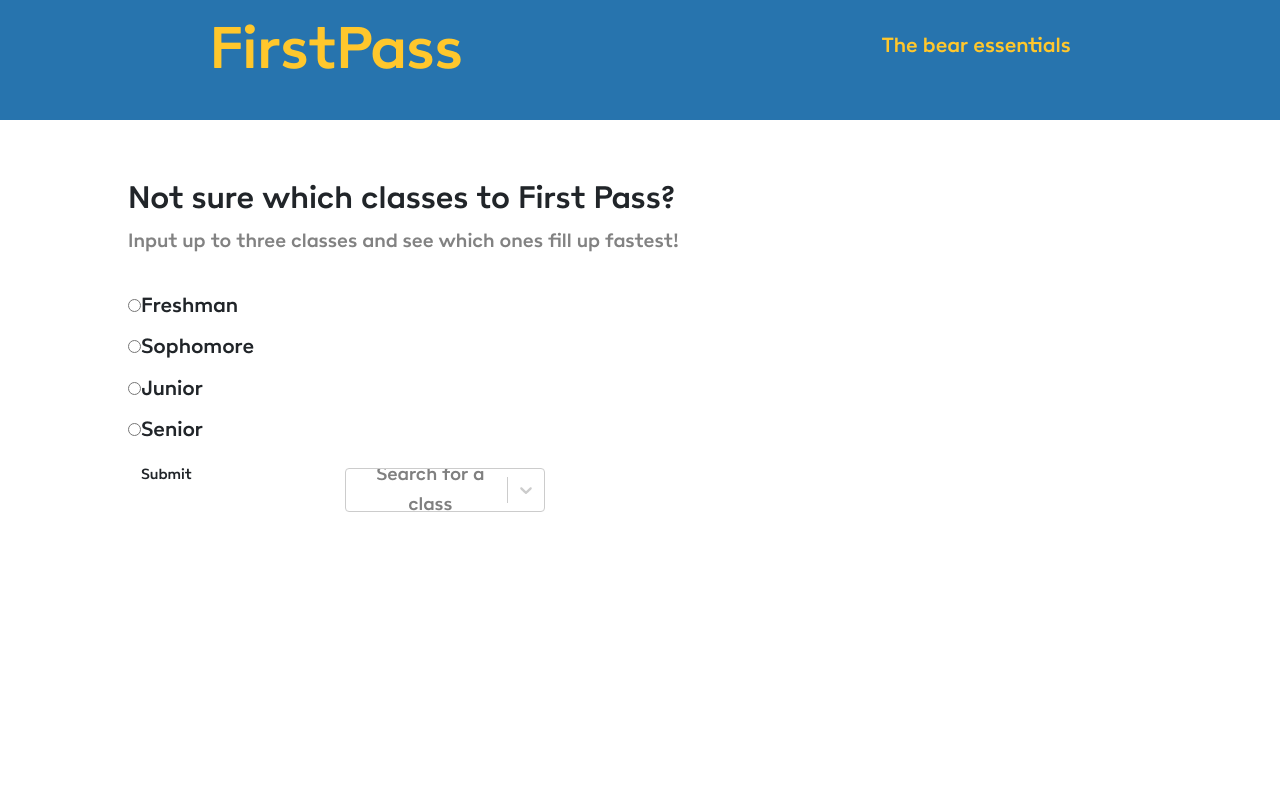
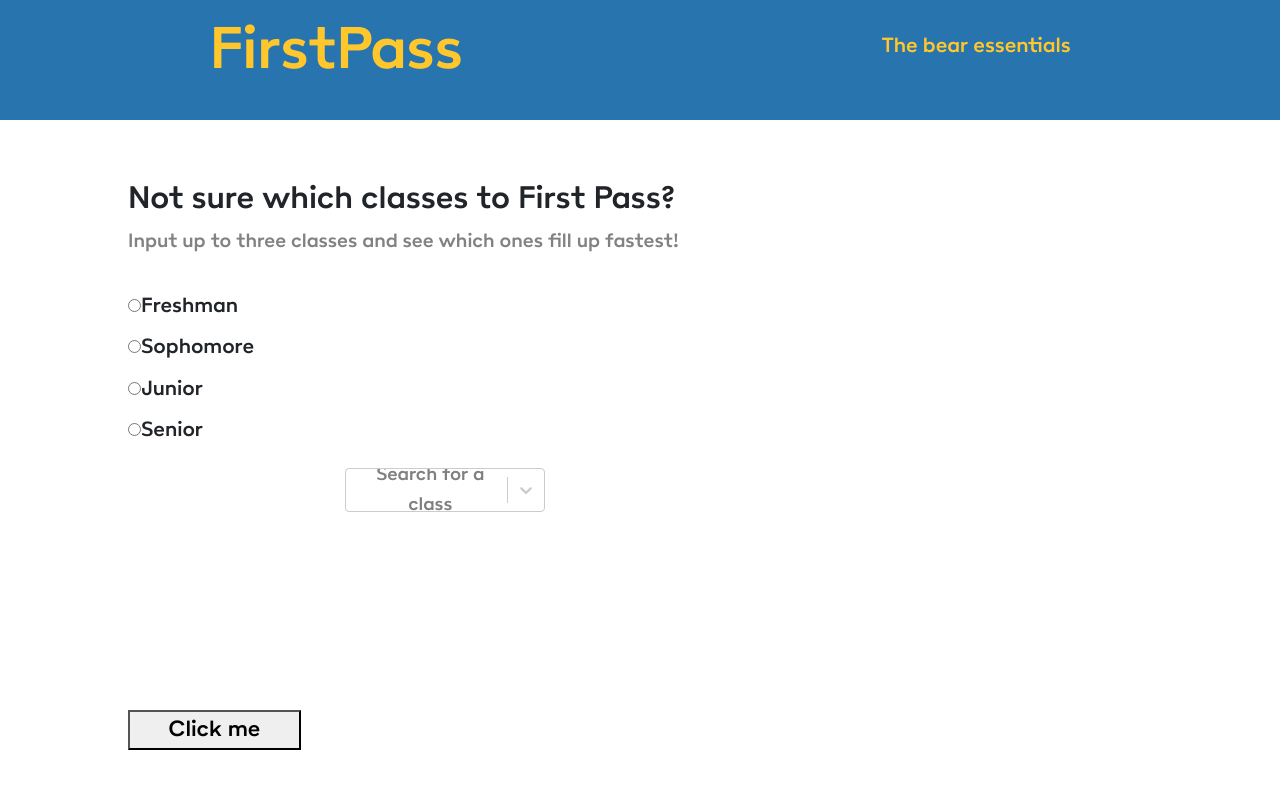
Before and after one commit to JiaminXu1019/FirstPass-1, a React (Create React App) app: page / in a window 1280 px wide. Shown: the top 788 px of the page. Built offline with nearby package versions, Linux system fonts and the light colour scheme; the HTML template or start-up script is replaced by a standard one.

Commit message:
Connect frontend and backend
Add package axios
Create function to get times when classes fill up by connecting to the
endpoint in the backend
Changed read path in server.js

```diff
--- a/package.json
+++ b/package.json
@@ -9,6 +9,7 @@
     "@testing-library/user-event": "^12.1.10",
     "axios": "^0.21.0",
     "bootstrap": "^4.5.3",
+    "cors": "^2.8.5",
     "express": "^4.17.1",
     "firebase": "^8.1.1",
     "react": "^17.0.1",
--- a/src/App.js
+++ b/src/App.js
@@ -5,8 +5,6 @@ import './fonts/Poligon-Family/Poligon Light.otf'
 import Home from './components/Home.js';
 import UpperLeft from './components/upperLeft';
 import MyHeader from './components/myHeader.js';
-import ClassDropdown from './components/classDropdown.js'
-import StandingRadioButton from './components/standing-radio-button.js'
 import './components/myHeader.css'
 import './components/Home.css'
 
--- a/src/components/Home.js
+++ b/src/components/Home.js
@@ -7,18 +7,24 @@ import axios from 'axios'
 // Components
 import StandingRadioButton from './standing-radio-button'
 import ClassDropdown from './classDropdown'
+//import { response } from 'express';
 
 // import Container from 'react-bootstrap/Container';
 // import Row from 'react-bootstrap/Row';
 // import Col from 'react-bootstrap/Col';
+
+const serverURL = 'http://localhost:5000';
 
 class Home extends React.Component {
   constructor(props) {
     super(props);
     this.state = {
       classes: "",
-      selectedOption: ""
+      selectedOption: "",
+      results: "",
+      resultsReceived: false
     };
+
     this.onValueChange = this.onValueChange.bind(this);
     this.formSubmit = this.formSubmit.bind(this);
 
@@ -51,6 +57,26 @@ class Home extends React.Component {
     });
   }
 
+  //Gets an array of rearranged classes and stores in this.state.results
+  getClasses = async () => {
+    // this.setState ({
+    //   resultsReceived: true
+    // });
+    return await axios.post(serverURL + '/classesData', {classes: this.state.classes})
+    .then((response) => {
+      this.setState({
+        results: response.data,
+        resultsReceived: true
+      }, () => {
+        console.log(`Rearranged classes returned: ${this.state.results}`)
+      })
+    })
+    .catch((error)=> {
+      console.log(error)
+    });
+  }
+
+
   render() {
     return (
       <div className="radio-buttons">
@@ -64,6 +90,9 @@ class Home extends React.Component {
           selectChange = {this.selectChange}
           classes = {this.state.classes}
         />
+      <button onClick={() => this.getClasses()}>
+        Click me
+      </button>
       </div>
     );
   }
--- a/src/components/standing-radio-button.js
+++ b/src/components/standing-radio-button.js
@@ -63,9 +63,6 @@ class StandingRadioButton extends React.Component {
         {/* <div className="selected">
           Selected option is : {this.props.parentState.selectedOption}
         </div>  */}
-        <button className="btn" type="submit">
-          Submit
-        </button>
       </form>
         </div>
     );
```
Also changed, not shown: src/backend/server.js (+41 -7 lines), 1 other file (tests, documents, lock files or other folders).
